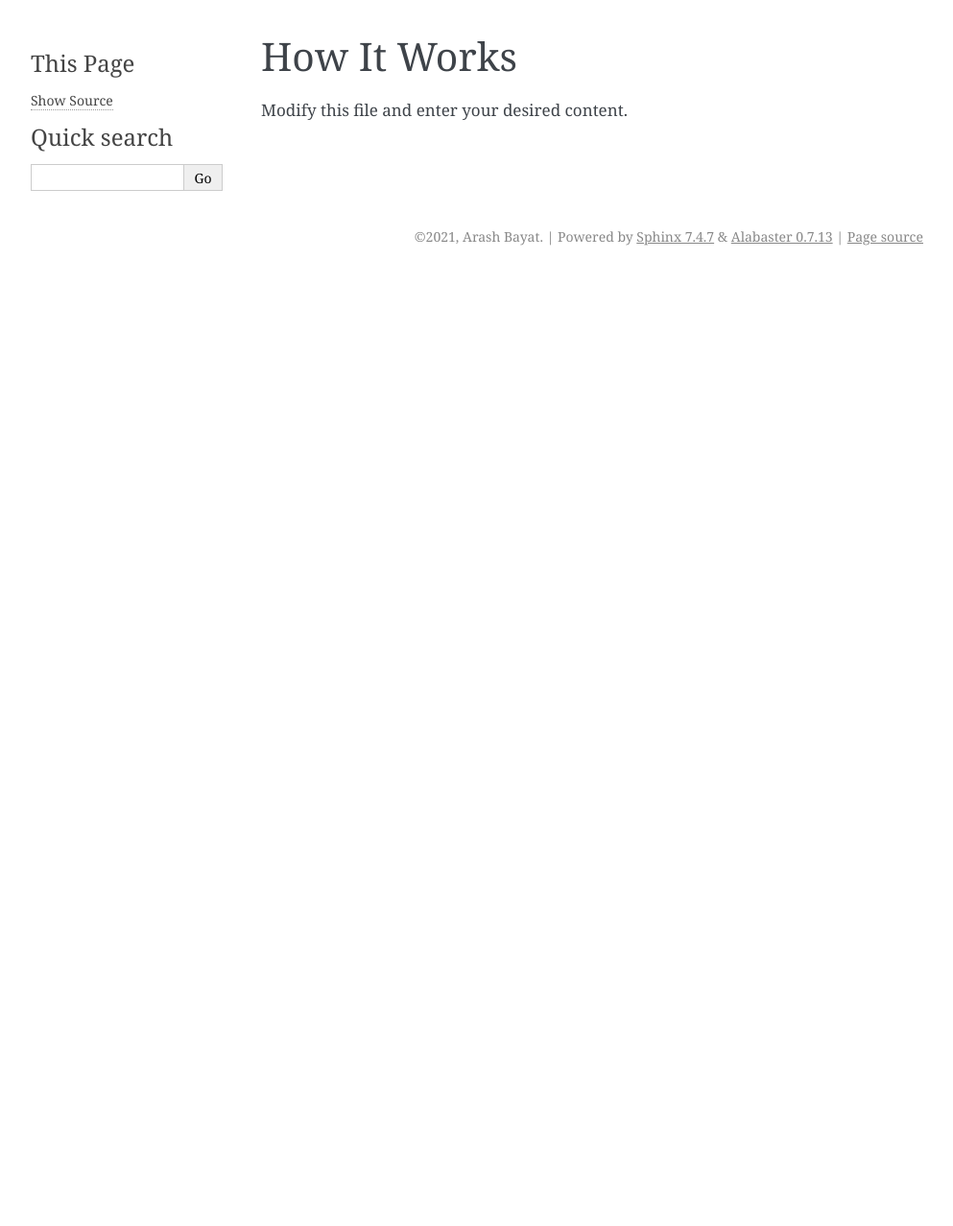
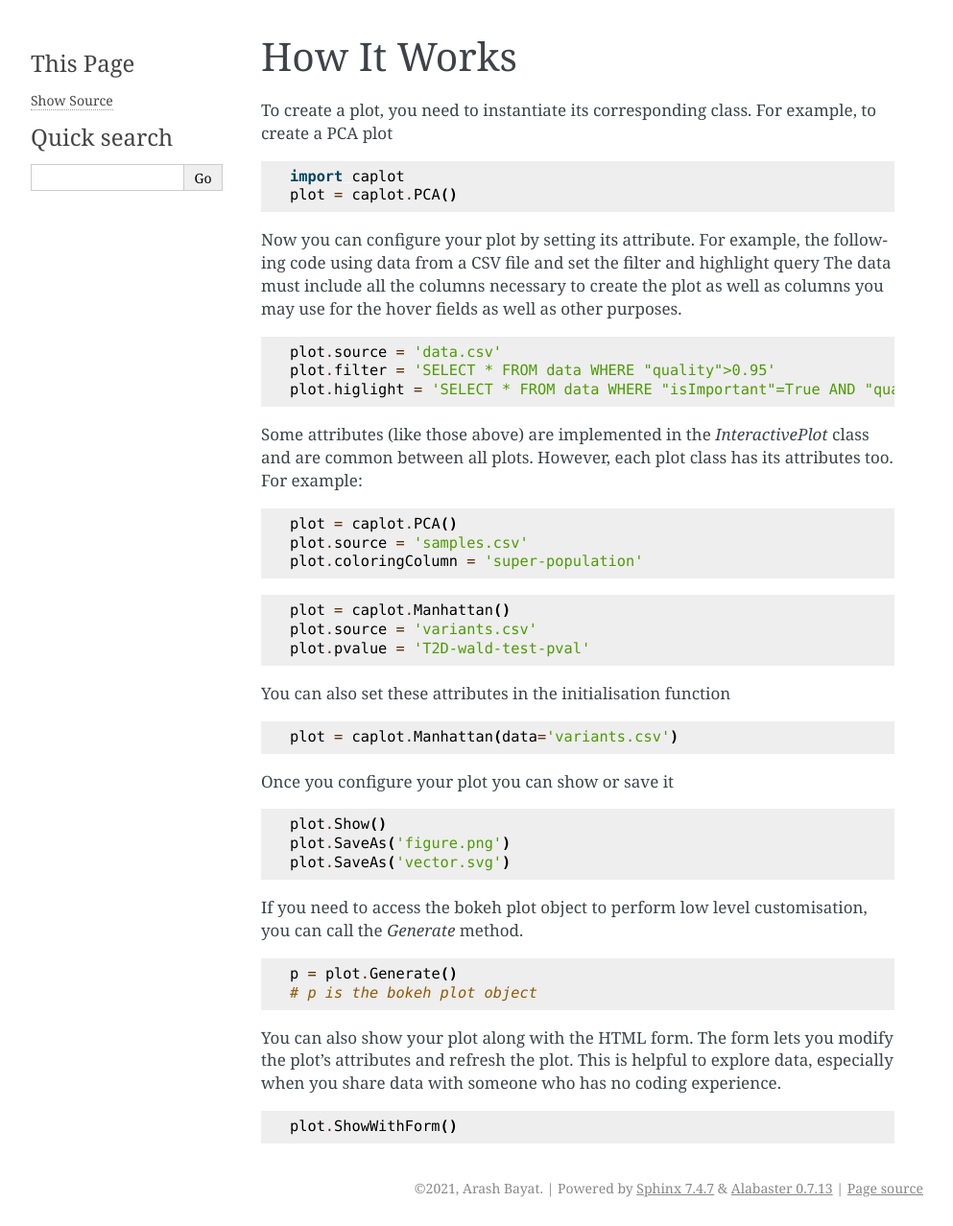
Before and after one commit to ArashLab/caplot, a Sphinx documentation site: the page built from docs/source/how_it_works.rst, in a window 1280 px wide. Shown: the whole page at 96% size, without its empty margins (148-1141 px from the left). Built offline with Sphinx 7.4.7, drawn with Linux system fonts in a browser that asks for light colours; before the commit the page ends 900 px from its top, so only the background shows below that.

Commit message:
update doc

```diff
--- a/docs/source/how_it_works.rst
+++ b/docs/source/how_it_works.rst
@@ -1,4 +1,69 @@
 How It Works
 ============
 
-Modify this file and enter your desired content.
+To create a plot, you need to instantiate its corresponding class.
+For example, to create a PCA plot
+
+.. code:: python
+
+    import caplot
+    plot = caplot.PCA()
+
+Now you can configure your plot by setting its attribute.
+For example, the following code using data from a CSV file and set the filter and highlight query
+The data must include all the columns necessary to create the plot as
+well as columns you may use for the hover fields as well as other
+purposes.
+
+.. code:: python
+
+    plot.source = 'data.csv'
+    plot.filter = 'SELECT * FROM data WHERE "quality">0.95'
+    plot.higlight = 'SELECT * FROM data WHERE "isImportant"=True AND "quality">0.99'
+
+Some attributes (like those above) are implemented in the
+`InteractivePlot` class and are common between
+all plots.
+However, each plot class has its attributes too. For example:
+
+.. code:: python
+
+    plot = caplot.PCA()
+    plot.source = 'samples.csv'
+    plot.coloringColumn = 'super-population'
+
+.. code:: python
+
+    plot = caplot.Manhattan()
+    plot.source = 'variants.csv'
+    plot.pvalue = 'T2D-wald-test-pval'
+
+You can also set these attributes in the initialisation function
+
+.. code:: python
+
+    plot = caplot.Manhattan(data='variants.csv')
+
+Once you configure your plot you can show or save it
+
+.. code:: python
+
+    plot.Show()
+    plot.SaveAs('figure.png')
+    plot.SaveAs('vector.svg')
+
+If you need to access the bokeh plot object to perform low level
+customisation, you can call the `Generate` method.
+
+.. code:: python
+
+    p = plot.Generate()
+    # p is the bokeh plot object
+
+You can also show your plot along with the HTML form. The form lets you modify the plot's attributes and refresh the plot.
+This is helpful to explore data, especially when you share data with
+someone who has no coding experience.
+
+.. code:: python
+
+    plot.ShowWithForm()
```
Also changed, not shown: README.md (+8 -13 lines), doc/Experimental.md (deleted, +0 -5 lines), doc/HowItWorks.md (deleted, +0 -62 lines), doc/InteractivePlot.md (deleted, +0 -12 lines), doc/Manhattan.md (deleted, +0 -5 lines), doc/PCA.md (deleted, +0 -9 lines), doc/Tutorials.md (deleted, +0 -3 lines), docs/source/experimental_features.rst (+35 -1 lines), docs/source/introduction.rst (+5 -2 lines), docs/source/tutorial.rst (+6 -1 lines), requirements.txt (added, +91 -0 lines), doc/Introduction.md (deleted), 1 other file.
